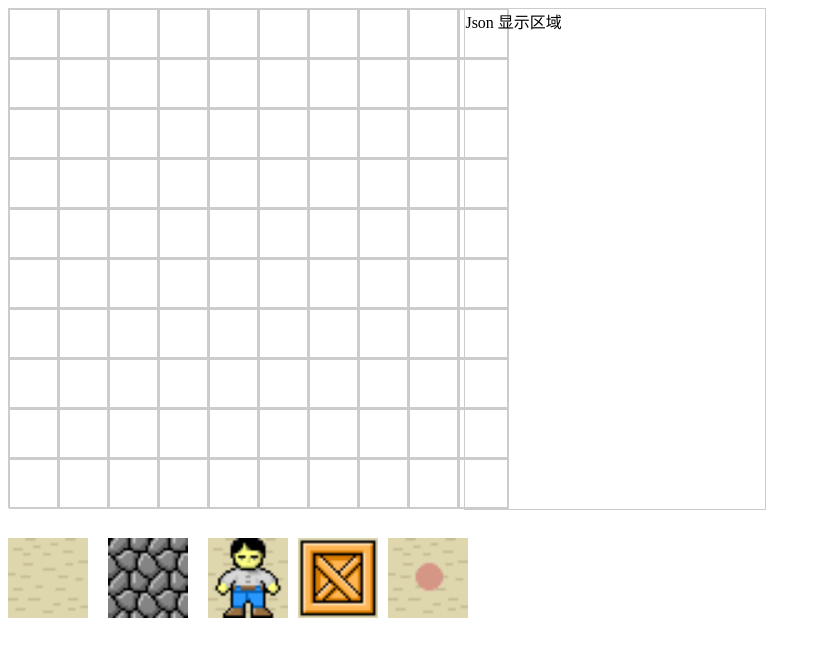
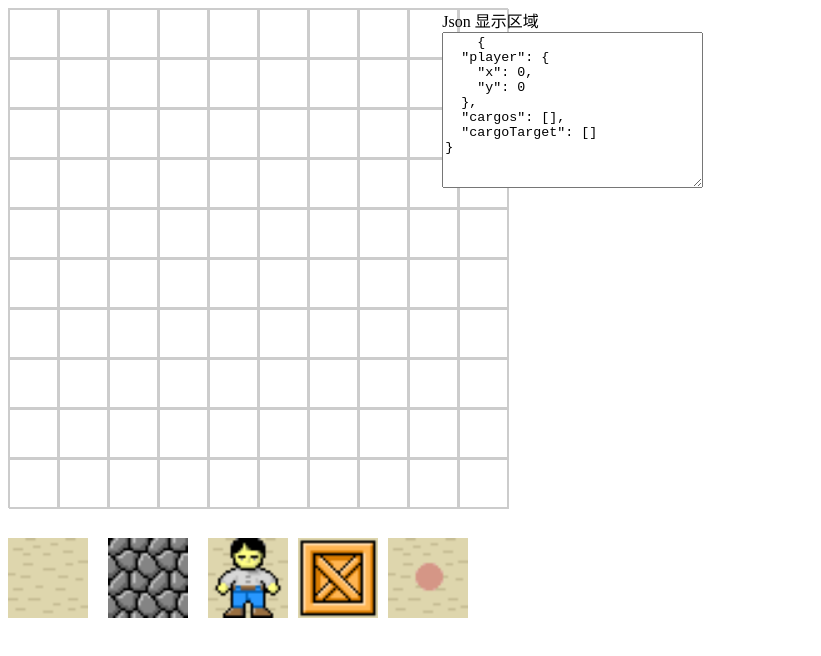
Before and after one commit to lx00hou/Sokoban_vue, a Vue app: page /#/mapEdit in a window 1280 px wide. Shown: the top 656 px of the page, without its empty margins (0-821 px from the left). Built offline with nearby package versions, Linux system fonts and the light colour scheme.

Commit message:
地图编辑器 添加 右侧json

```diff
--- a/src/components/mapEditCom/MapJson.vue
+++ b/src/components/mapEditCom/MapJson.vue
@@ -1,10 +1,38 @@
 <template>
 <main>
     Json 显示区域
+    <textarea name="json"  cols="30" rows="10">
+    {{ gameData }}
+    </textarea>
 </main>
 </template>
 <script setup lang="ts">
+import { computed }  from 'vue';
+import { useMapGameJson  } from '../../store/mapGameJson'
+const {player,cargoPosition,cargoTargetPosition} = useMapGameJson();
 
+ const rawMap =
+ {
+    name:"关卡1",
+    map:[
+        [0,0,1,1,1,1,1,0],
+        [1,1,1,2,2,2,1,0],
+        [1,2,2,2,2,2,1,0],
+        [1,1,1,2,2,2,1,0],
+        [1,1,1,1,2,2,1,0],
+        [1,2,1,2,2,2,1,1],
+        [1,2,2,2,2,2,2,1],
+        [1,2,2,2,2,2,2,1],
+        [1,1,1,1,1,1,1,1],
+    ]
+}
+const gameData = computed(() => (
+    {
+        player:player,
+        cargos:cargoPosition,
+        cargoTarget:cargoTargetPosition
+    }
+))
 
 
 
@@ -14,10 +42,12 @@
 main{
     position: absolute;
     top: 0;
-    right: 40%;
-    width: 300px;
-    height: 500px;
-    border: 1px solid #cccccc;
+    right: 45%;
+    display: flex;
+    flex-direction: column;
+    /* width: 300px; */
+    /* height: 500px; */
+    /* border: 1px solid #cccccc; */
 }
 
 </style>
--- /dev/null
+++ b/src/store/mapGameJson.ts
@@ -0,0 +1,27 @@
+import { defineStore } from "pinia";
+import { reactive } from "vue";
+
+export type positionType = {
+    x:number,
+    y:number
+}
+// 保存用户编辑地图时的实时数据
+export const useMapGameJson = defineStore('mapGameJson',() => {
+    /**
+     *  player:玩家当前位置
+     *  cargoPosition:箱子当前位置集合
+     *  cargoTargetPosition:放置点当前位置集合
+     */
+    let player:positionType = reactive({
+        x:0,
+        y:0
+    })
+    let cargoPosition:positionType[] = reactive([])
+    let cargoTargetPosition:positionType[] = reactive([])
+
+    return {
+        player,
+        cargoPosition,
+        cargoTargetPosition
+    }
+})
--- a/src/view/MapEdit.vue
+++ b/src/view/MapEdit.vue
@@ -64,7 +64,7 @@ import target from '../assets/target.png'
 import MapBlock from '../components/mapEditCom/MapBlock.vue';
 import Tile from '../components/mapEditCom/Tile.vue'
 import MapJson from '../components/mapEditCom/MapJson.vue';
-
+import { useMapGameJson , type positionType } from '../store/mapGameJson'
 // 设置行列数量
 const rows = ref(10);
 const cols = ref(10);
@@ -81,17 +81,7 @@ const changeOther = (value:keyof typeof mapOther) => {
     curSelTail.value = mapOther[value]
 }
 
-type positionType = {
-    x:number,
-    y:number
-}
-let player:positionType = reactive({
-    x:0,
-    y:0
-})
-let cargoPosition:positionType[] = reactive([])
-let cargoTargetPosition:positionType[] = reactive([])
-
+const {player,cargoPosition,cargoTargetPosition} = useMapGameJson();
 const STEP = 50;
 const getPosition = (position:{
     x:number,
```
